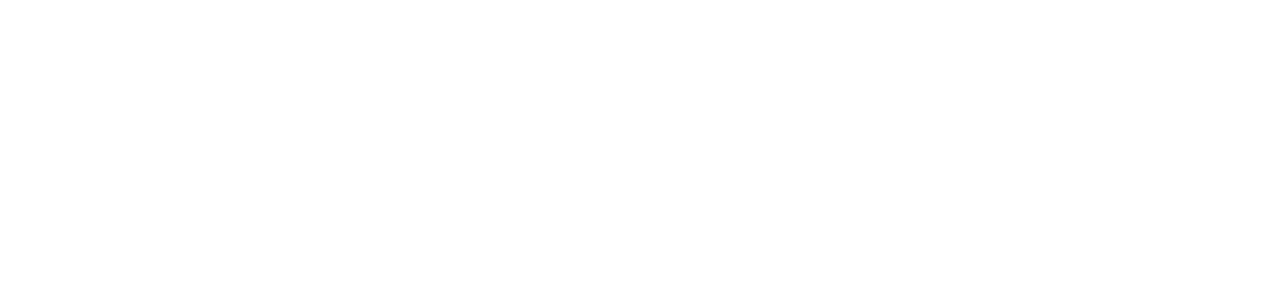
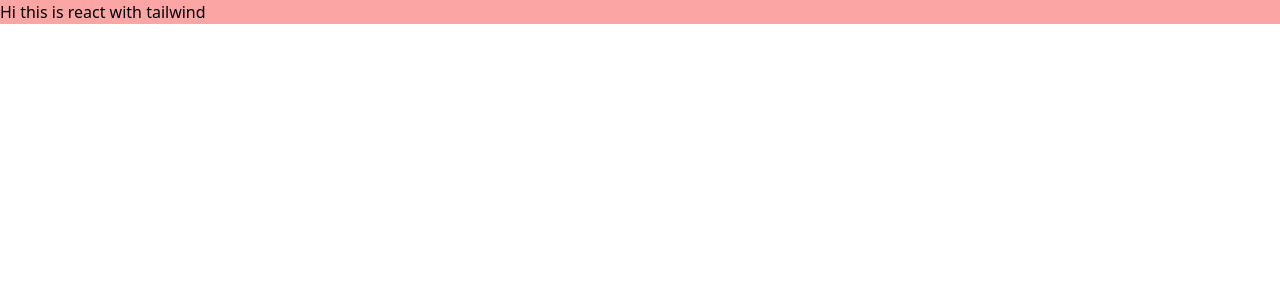
Before and after one commit to khajiev13/simple-react-app, a React (Create React App) app: page / in a window 1280 px wide. Shown: the top 300 px of the page. Built offline with nearby package versions, Linux system fonts and the light colour scheme.

Commit message:
ready to go

```diff
--- a/package.json
+++ b/package.json
@@ -34,5 +34,8 @@
       "last 1 firefox version",
       "last 1 safari version"
     ]
+  },
+  "devDependencies": {
+    "tailwindcss": "^3.2.7"
   }
 }
--- a/src/App.js
+++ b/src/App.js
@@ -1,12 +1,12 @@
-import './App.css';
+import './index.css';
 
 function App() {
 
   console.log("This is a console inside App")
-  const show_employees = true;
+
   return (
-    <div className="App">
-
+    <div className="App bg-red-300">
+      Hi this is react with tailwind
 
     </div>
   );
--- /dev/null
+++ b/src/index.css
@@ -0,0 +1,3 @@
+@tailwind base;
+@tailwind components;
+@tailwind utilities;
--- /dev/null
+++ b/tailwind.config.js
@@ -0,0 +1,10 @@
+/** @type {import('tailwindcss').Config} */
+module.exports = {
+  content: [
+    "./src/**/*.{js,jsx,ts,tsx}",
+  ],
+  theme: {
+    extend: {},
+  },
+  plugins: [],
+}
```
Also changed, not shown: src/App.css (deleted), 1 other file (tests, documents, lock files or other folders).
